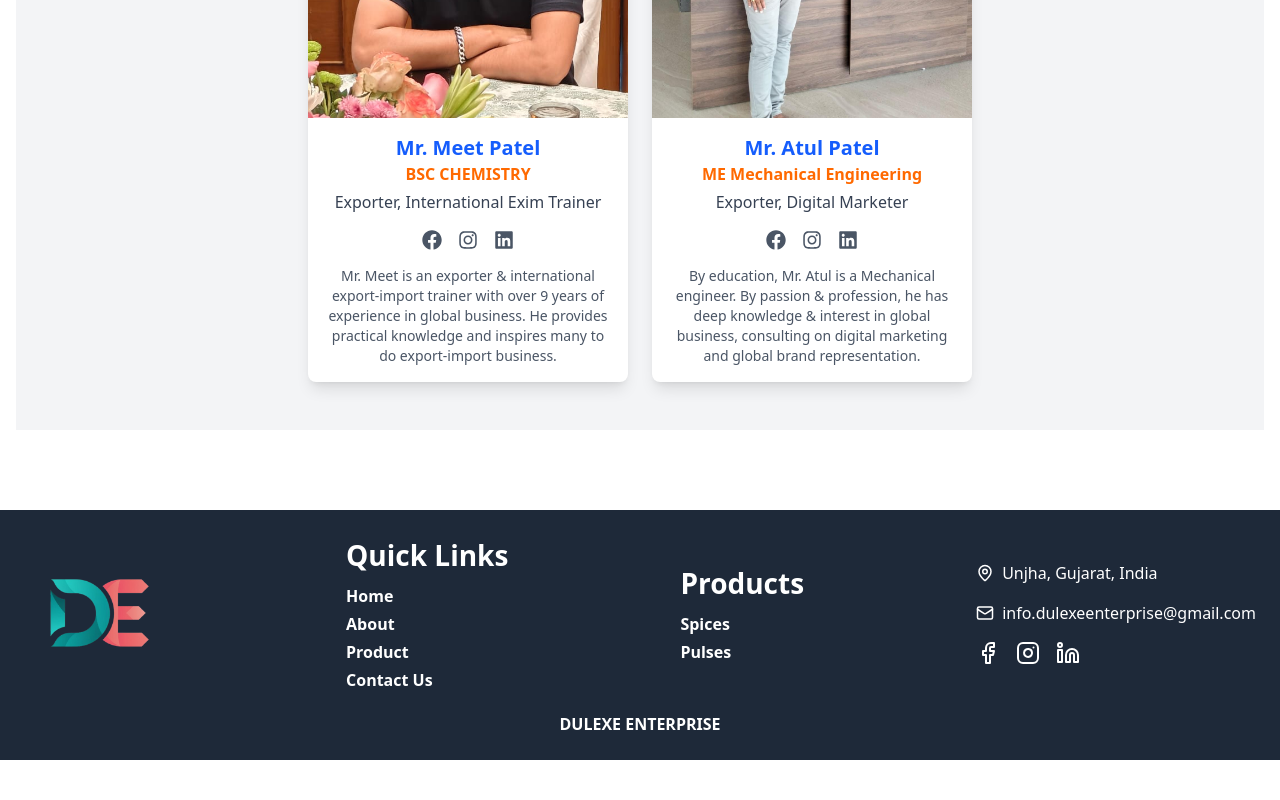
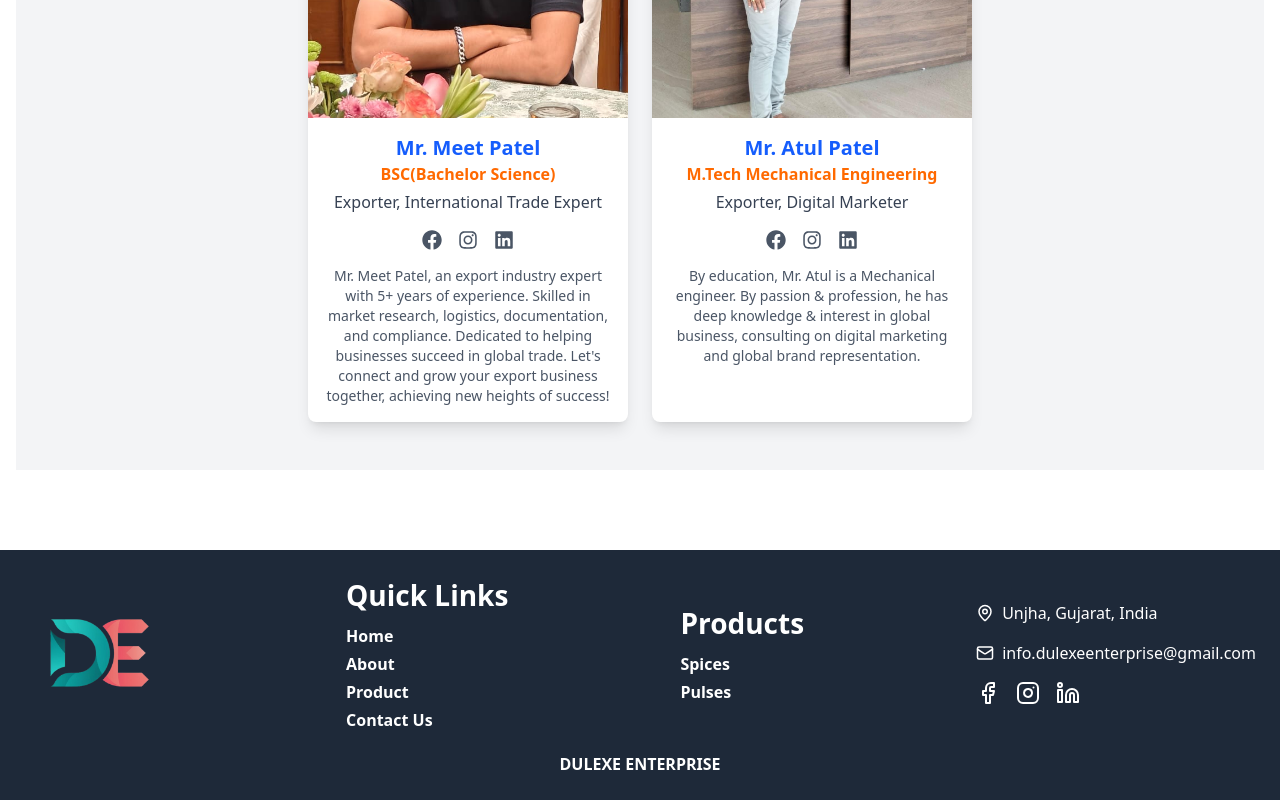
Before and after one commit to Prince7984/Dulexe-Enterprise, a React (Vite) app: page /about in a window 1280 px wide. Shown: the part 2277-3077 px from the top of the page. Before the commit the page ends 3037 px from the top, so only its background shows below. Built offline with nearby package versions, Linux system fonts and the light colour scheme.

Commit message:
add intro

```diff
--- a/src/components/About.jsx
+++ b/src/components/About.jsx
@@ -7,16 +7,16 @@
 const teamMembers = [
   {
     name: "Mr. Meet Patel",
-    title: "Exporter, International Exim Trainer",
-    education: "BSC CHEMISTRY",
+    title: "Exporter, International Trade Expert",
+    education: "BSC(Bachelor Science)",
     image: "../../spices/meet.jpg",
     description:
-      "Mr. Meet is an exporter & international export-import trainer with over 9 years of experience in global business. He provides practical knowledge and inspires many to do export-import business.",
+      "Mr. Meet Patel, an export industry expert with 5+ years of experience. Skilled in market research, logistics, documentation, and compliance. Dedicated to helping businesses succeed in global trade. Let's connect and grow your export business together, achieving new heights of success!",
   },
   {
     name: "Mr. Atul Patel",
     title: "Exporter, Digital Marketer",
-    education: "ME Mechanical Engineering",
+    education: "M.Tech Mechanical Engineering",
     image: "../../spices/atul.jpg",
     description:
       "By education, Mr. Atul is a Mechanical engineer. By passion & profession, he has deep knowledge & interest in global business, consulting on digital marketing and global brand representation.",
```
